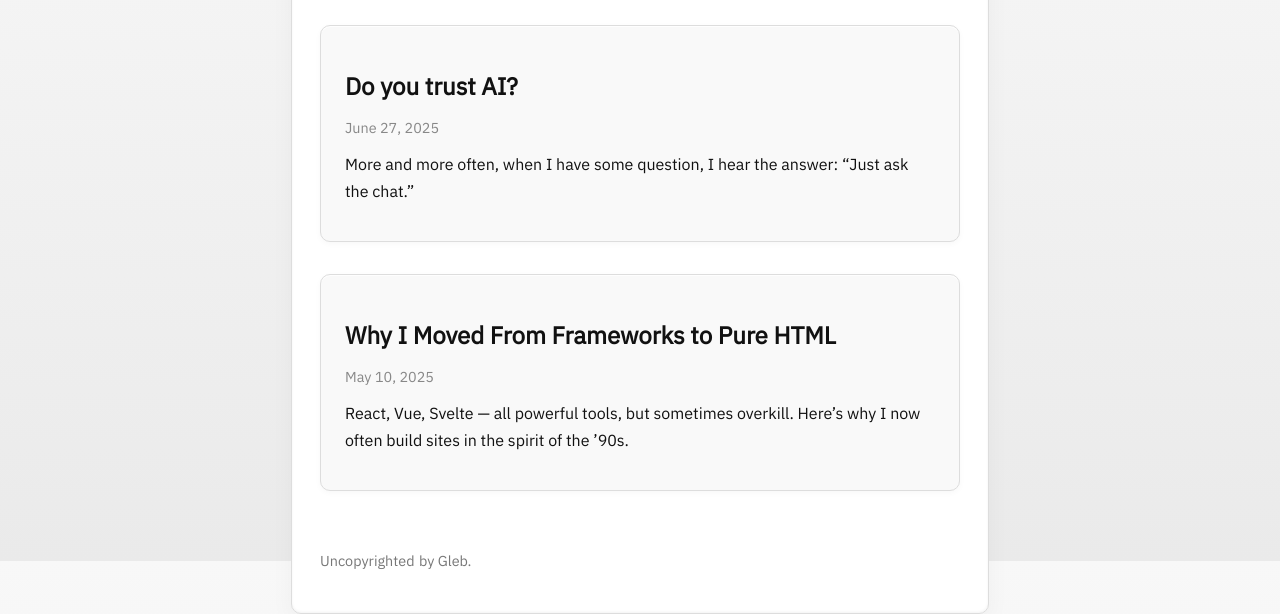
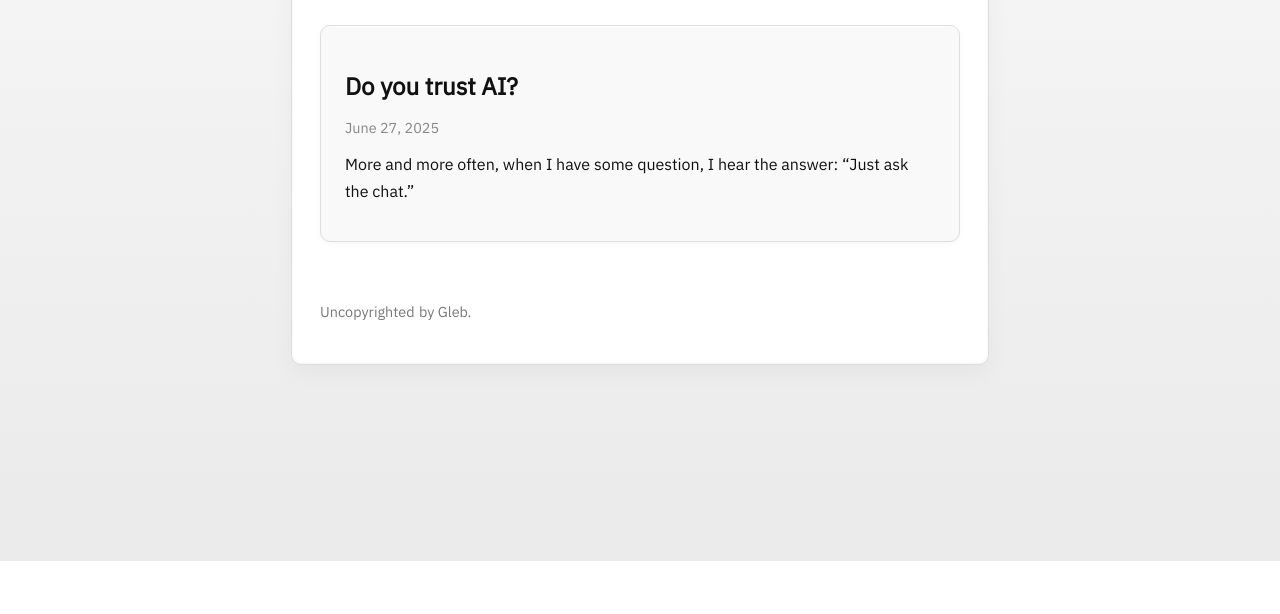
Before and after one commit to gkal147/gkal-website, a plain HTML site: page blog.html in a window 1280 px wide. Shown: the part 239-853 px from the top of the page. After the commit the page ends 800 px from the top, so only its background shows below. Drawn offline with Linux system fonts and the light colour scheme.

Commit message:
Update blog.html

```diff
--- a/blog.html
+++ b/blog.html
@@ -124,20 +124,13 @@
 
     <section>
       <div class="post">
-        <h2><a href="posts/do-you-trust-ai.html/">Do you trust AI?</a></h2>
+        <h2><a href="blog/do-you-trust-ai/">Do you trust AI?</a></h2>
         <time datetime="2025-06-27">June 27, 2025</time>
         <p>
            More and more often, when I have some question, I hear the answer: “Just ask the chat.”
         </p>
       </div>
 
-      <div class="post">
-        <h2><a href="#">Why I Moved From Frameworks to Pure HTML</a></h2>
-        <time datetime="2025-05-10">May 10, 2025</time>
-        <p>
-          React, Vue, Svelte — all powerful tools, but sometimes overkill. Here’s why I now often build sites in the spirit of the ’90s.
-        </p>
-      </div>
     </section>
 
     <footer>
```
